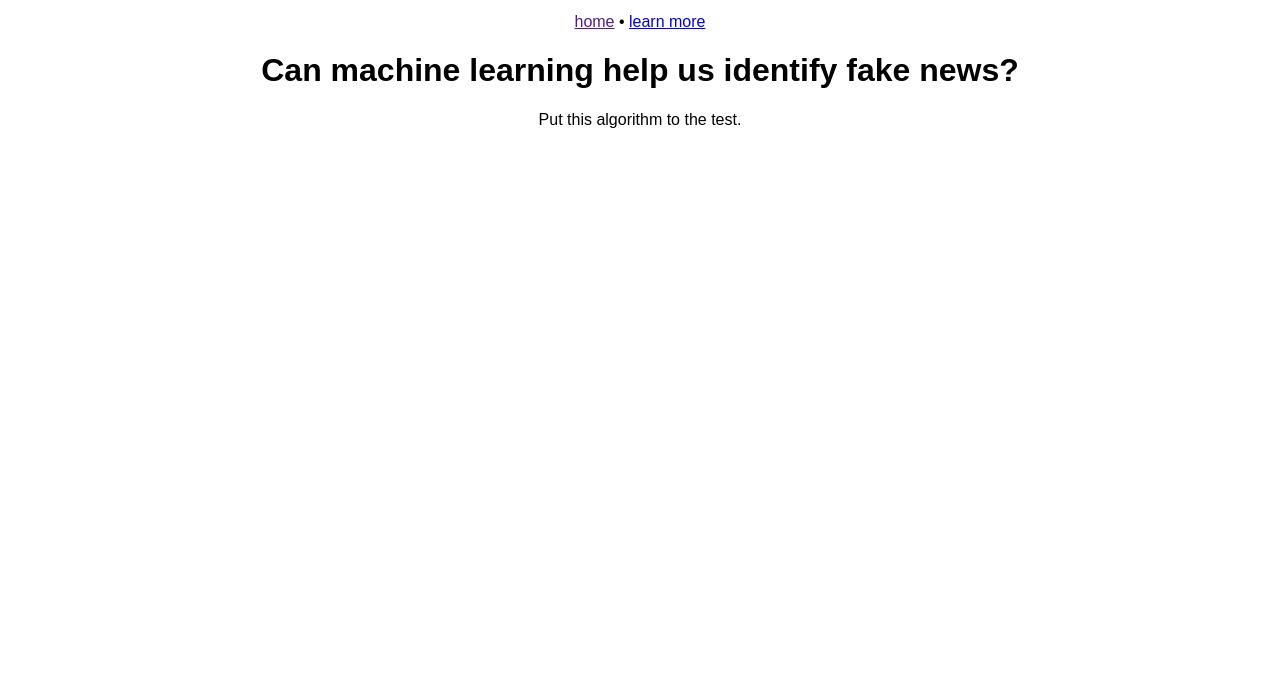
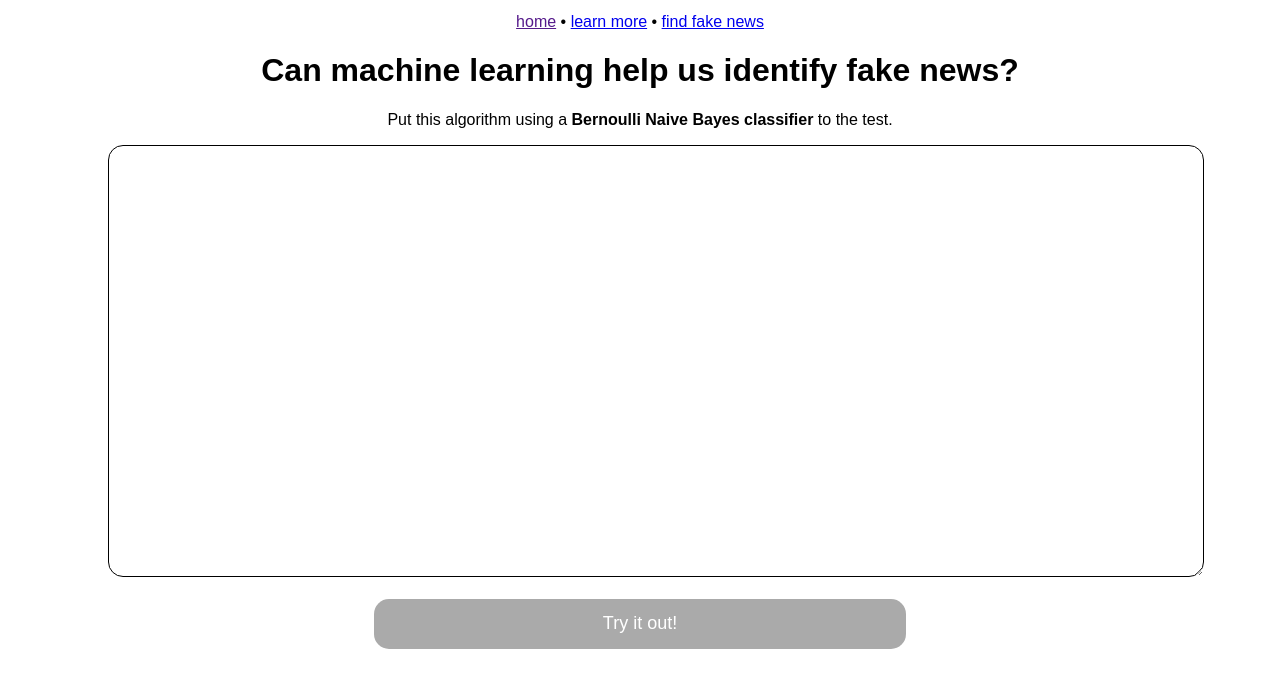
Before and after one commit to elibrowne/fake-news-finder, a Django app: page / in a window 1280 px wide. Shown: the top 688 px of the page. Run offline with Django 3.2, Linux system fonts and the light colour scheme.

Commit message:
Set up website to take in article inputs

```diff
--- a/newsSite/classifier/templates/classifier/homepage.html
+++ b/newsSite/classifier/templates/classifier/homepage.html
@@ -4,15 +4,54 @@
 		<title> Is this article fake? </title>
 	</head>
 	<style>
+		/* I did in-document styling because it's quick. There aren't any
+		super intensive or complex styles involved here, just the basics. */
 		body {
 			padding-top: 5px;
+			padding-left: 100px;
+			padding-right: 100px;
 			font-family: Arial;
 			text-align: center;
 		}
+		#news {
+			width: 100%;
+			height: 400px;
+			border-radius: 15px;
+			border: 1px solid black;
+			padding: 15px;
+			align-self: center;
+		}
+		#submitButton {
+			width: 50%;
+			height: 50px;
+			border-radius: 15px;
+			background-color: #aaa;
+			border: none;
+			color: white;
+			font-size: large;
+			align-self: center;
+		}
 	</style>
 	<body>
-		<a href="">home</a> • <a href="info.html">learn more</a>
+		<a href="">home</a> • <a href="info.html">learn more</a> • <a href="tips.html">find fake news</a>
 		<h1> Can machine learning help us identify fake news? </h1>
-		<p> Put this algorithm to the test. </p>
+		<p> Put this algorithm using a <strong> Bernoulli Naive Bayes classifier </strong> to the test. </p>
+		<!-- Form to submit article text -->
+		<form method="GET"> <!-- so a website can be "sent" to another person -->
+			<!-- keep the submitted article there so it's readable -->
+			<textarea name="article" type="text" id="news"> {{ article }} </textarea>
+			<br /> <br /> <!-- bad styling but this is all one list so it works -->
+			<button type="submit" id="submitButton"> Try it out! </button>
+		</form>
+		{% if article != "" %}
+			<br /><br />
+			{% if realNews %}
+				<h1> i think that this article is <span style="color: #00ee55"> real </span> </h1>
+			{% else %}
+				<h1> i think that this article is <span style="color: #f00"> fake </span> </h1>
+			{% endif %}
+			<p> ...but I could be wrong. <a href="tips.html">Here</a> are some more concrete ways to identify fake news. </p>
+		{% endif %}
+
 	</body>
 </html>
--- a/newsSite/classifier/urls.py
+++ b/newsSite/classifier/urls.py
@@ -3,5 +3,5 @@ from django.urls import path
 from . import views
 
 urlpatterns = [
-    path('', views.index, name='index'),
+    path('', views.index.as_view(), name='index'),
 ]
--- a/newsSite/classifier/views.py
+++ b/newsSite/classifier/views.py
@@ -1,9 +1,32 @@
 from django.shortcuts import render
 from django.http import HttpResponse
 from django.template import loader
+from django.views import View
 
 # Create your views here.
-def index(request):
-	template = loader.get_template('classifier/homepage.html')
-	context = {}
-	return HttpResponse(template.render(context, request))
+class index(View):
+	# Only using GET data, no POST data
+	def get(self, request):
+		# Load the template
+		template = loader.get_template('classifier/homepage.html')
+		articleContent = "" # placeholder for future data
+		realNews = False
+
+		# See if the user had submitted an article to be judged or not.
+		# Try/catch is used to ignore null errors
+		try:
+			if request.GET['article']:
+				articleContent = request.GET['article']
+		except:
+			# Adding code to fill the except block
+			print("No article, just loading the webpage.")
+
+		# Create context: article content to determine if something was entered
+		# and boolean to output real or fake
+		context = {
+			'article': articleContent,
+			'real': realNews
+		}
+
+		# Return HTTP response with context
+		return HttpResponse(template.render(context, request))
```
